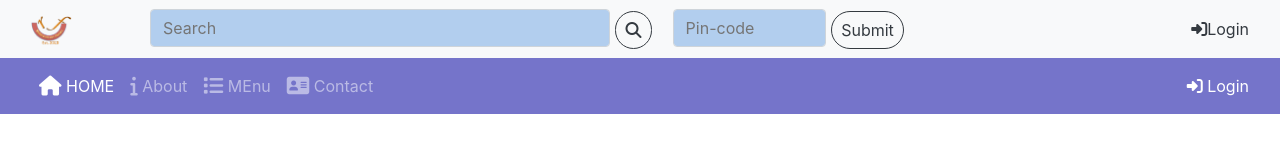
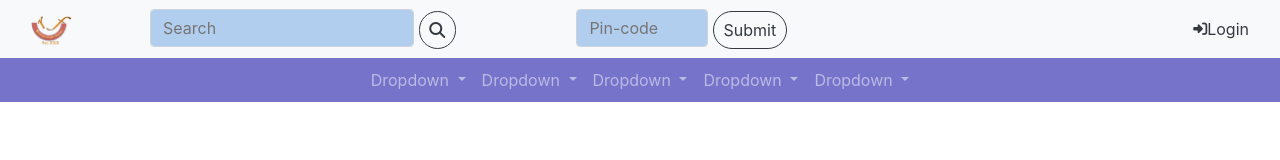
Before and after one commit to iammohitv/personal, a plain HTML site: page index.html in a window 1280 px wide. Drawn offline with nearby package versions, Linux system fonts and the light colour scheme.

Commit message:
navbar responsive

```diff
--- a/css/styles.css
+++ b/css/styles.css
@@ -5,6 +5,7 @@
 #nav-id2{
     position: relative;
     background-color: rgb(117, 116, 202);
+    line-height: 0.8;
 }
 #search-navbar1{
     width:150%;
--- a/index.html
+++ b/index.html
@@ -13,47 +13,95 @@
         <title>Shree Enterprise Electronics</title>
     </head>
     <body>
-        <nav id="nav-id1"class="navbar navbar-dark bg-light navbar-expand-sm fixed-top">
-            <div class="container col-12">
-                <button class="navbar-toggler" type="button" data-toggle="collapse" data-target="#Navbar">
-                    <span class="navbar-toggler-icon"></span>
+        <nav id="nav-id1"class="navbar navbar-light bg-light navbar-expand-sm fixed-top">
+            <div class="container col-12 text-dark">
+                <button class="navbar-toggler" type="button" data-toggle="collapse" data-target="#Navbar1">
+                    <span class="navbar-toggler-icon "></span>
                 </button>
                 <a class="navbar-brand mr-auto" href="#"><img src="img/logo.png" height="30" width="41"></a>
-                <div class="collapse navbar-collapse" id=Navbar>
-                    <form class="form-inline my-lg-0  ml-sm-5 col-10">
-                        <div class="col-sm-12">
-                        <input class="form-search-style col-6 col-sm-6" type="search" placeholder="Search" aria-label="Search">
-                        <button class="btn btn-outline-dark badge-pill col-2 col-sm-auto" type="submit"><span class="fa fa-search"></span></button>
-                        <input class="form-search-style ml-sm-3 ml-4 col-2 col-sm-2" type="Pin-code" placeholder="Pin-code" aria-label="Search">
-                        <button class="btn btn-outline-dark col-2 badge-pill col-sm-auto" type="submit">Submit</button>
+                <div class="collapse navbar-collapse" id=Navbar1>
+                    <form class="form-inline my-lg-0  ml-sm-5 col-9">
+                        <div class="col-sm-6 col-12">
+                            <input class="form-search-style col-9 col-sm-8" type="search" placeholder="Search" aria-label="Search">
+                            <button class="btn btn-outline-dark badge-pill col-2 col-sm-auto" type="submit"><span class="fa fa-search"></span></button>
+                        </div>
+                        <div class="col-sm-6 col-12">
+                            <input class="form-search-style  col-8 col-sm-4" type="Pin-code" placeholder="Pin-code" aria-label="Search">
+                            <button class="btn btn-outline-dark col-auto badge-pill col-sm-auto" type="submit">Submit</button>
                         </div>
                     </form>
-                    <span class="navbar-text ml-auto">
-                        <a id="loginmodal-button" class="text-dark">
-                            <span class="fa fa-sign-in"></span>Login
-                        </a>
-                    </span>
+                        <span class="navbar-text ml-sm-auto ">
+                            <a id="loginmodal-button" class="text-dark">
+                                <span class="fa fa-sign-in fa-sm"></span>Login
+                            </a>
+                        </span>
                 </div>
             </div>
             </nav>
             <!--<nav class="navbar navbar-dark navbar-expand-sm">-->
-                <nav id="nav-id2"class="navbar navbar-dark navbar-expand-sm fixed-top">
+                <nav id="nav-id2"class="navbar navbar-dark justify-content-between navbar-expand-sm fixed-top">
                     <div class="container col-12">
-                        <button class="navbar-toggler" type="button" data-toggle="collapse" data-target="#Navbar">
+                        <button class="navbar-toggler" type="button" data-toggle="collapse" data-target="#Navbar2">
                             <span class="navbar-toggler-icon"></span>
                         </button>
-                        <div class="collapse navbar-collapse" id=Navbar>
-                            <ul class="navbar-nav mr-auto">
-                                <li class="nav-item active"><a class="nav-link" href="#"><span class="fa fa-home fa-lg"></span> HOME</a></li>
-                                <li class="nav-item"><a class="nav-link" href="./aboutus.html"><span class="fa fa-info fa-lg"></span> About</a></li>
-                                <li class="nav-item"><a class="nav-link" href="#"><span class="fa fa-list fa-lg"></span> MEnu</a></li>
-                                <li class="nav-item"><a class="nav-link" href="./contactus.html"><span class="fa fa-address-card fa-lg"></span> Contact</a></li>
+                        <div class="collapse navbar-collapse" id=Navbar2>
+                            <ul class="navbar-nav mr-auto ml-auto">
+                                <li class="nav-item dropdown">
+                                    <a class="nav-link dropdown-toggle" href="#" id="navbarDropdown" role="button" data-toggle="dropdown" aria-haspopup="true" aria-expanded="false">
+                                      Dropdown
+                                    </a>
+                                    <div class="dropdown-menu" aria-labelledby="navbarDropdown">
+                                      <a class="dropdown-item" href="#">Action</a>
+                                      <a class="dropdown-item" href="#">Another action</a>
+                                      <div class="dropdown-divider"></div>
+                                      <a class="dropdown-item" href="#">Something else here</a>
+                                    </div>
+                                  </li>
+                                  <li class="nav-item dropdown">
+                                    <a class="nav-link dropdown-toggle" href="#" id="navbarDropdown" role="button" data-toggle="dropdown" aria-haspopup="true" aria-expanded="false">
+                                      Dropdown
+                                    </a>
+                                    <div class="dropdown-menu" aria-labelledby="navbarDropdown">
+                                      <a class="dropdown-item" href="#">Action</a>
+                                      <a class="dropdown-item" href="#">Another action</a>
+                                      <div class="dropdown-divider"></div>
+                                      <a class="dropdown-item" href="#">Something else here</a>
+                                    </div>
+                                  </li>
+                                  <li class="nav-item dropdown">
+                                    <a class="nav-link dropdown-toggle" href="#" id="navbarDropdown" role="button" data-toggle="dropdown" aria-haspopup="true" aria-expanded="false">
+                                      Dropdown
+                                    </a>
+                                    <div class="dropdown-menu" aria-labelledby="navbarDropdown">
+                                      <a class="dropdown-item" href="#">Action</a>
+                                      <a class="dropdown-item" href="#">Another action</a>
+                                      <div class="dropdown-divider"></div>
+                                      <a class="dropdown-item" href="#">Something else here</a>
+                                    </div>
+                                  </li>
+                                  <li class="nav-item dropdown">
+                                    <a class="nav-link dropdown-toggle" href="#" id="navbarDropdown" role="button" data-toggle="dropdown" aria-haspopup="true" aria-expanded="false">
+                                      Dropdown
+                                    </a>
+                                    <div class="dropdown-menu" aria-labelledby="navbarDropdown">
+                                      <a class="dropdown-item" href="#">Action</a>
+                                      <a class="dropdown-item" href="#">Another action</a>
+                                      <div class="dropdown-divider"></div>
+                                      <a class="dropdown-item" href="#">Something else here</a>
+                                    </div>
+                                  </li>
+                                  <li class="nav-item dropdown">
+                                    <a class="nav-link dropdown-toggle" href="#" id="navbarDropdown" role="button" data-toggle="dropdown" aria-haspopup="true" aria-expanded="false">
+                                      Dropdown
+                                    </a>
+                                    <div class="dropdown-menu" aria-labelledby="navbarDropdown">
+                                      <a class="dropdown-item" href="#">Action</a>
+                                      <a class="dropdown-item" href="#">Another action</a>
+                                      <div class="dropdown-divider"></div>
+                                      <a class="dropdown-item" href="#">Something else here</a>
+                                    </div>
+                                  </li>
                             </ul>
-                            <span class="navbar-text">
-                                <a id="loginmodal-button">
-                                    <span class="fa fa-sign-in"></span> Login
-                                </a>
-                            </span>
                         </div>
                     </div>
                 </nav>
```
